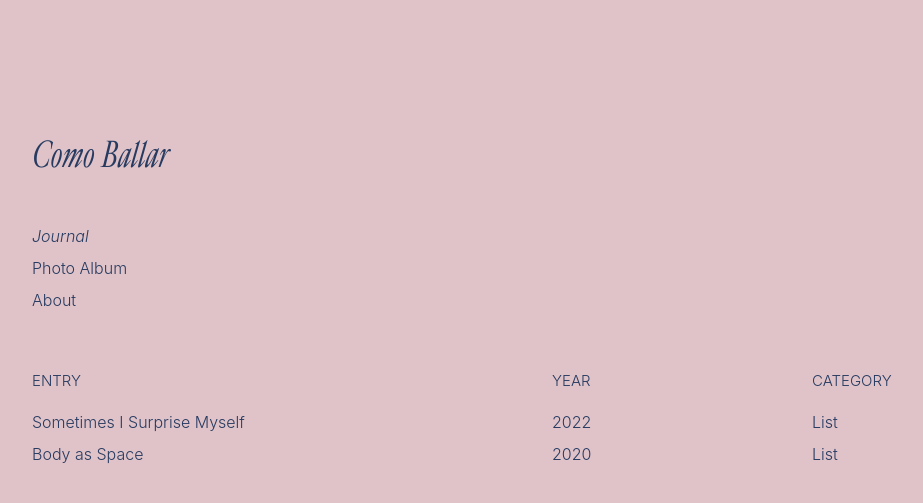
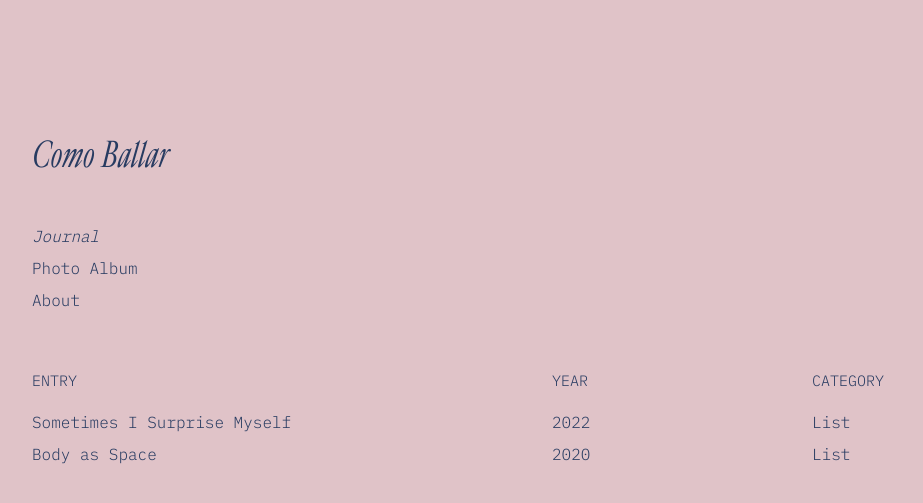
Before and after one commit to comballar/comballar.github.io, a Jekyll site: the page built from journal.html, in a window 1280 px wide. Shown: the top 503 px of the page, without its empty margins (88-1011 px from the left). Built offline with Jekyll 4.4.1, drawn with Linux system fonts in a browser that asks for light colours.

Commit message:
Update base.scss

```diff
--- a/_sass/base.scss
+++ b/_sass/base.scss
@@ -2,8 +2,8 @@
 $on-laptop:         800px !default;
 
 // typography
-@import url('https://fonts.googleapis.com/css2?family=IBM+Plex+Mono:ital,wght@0,300;1,300&display=swap');
-$font__family:      'Inter', sans-serif;
+@import url('https://fonts.googleapis.com/css2?family=IBM+Plex+Mono:wght@300&display=swap');
+$font__family:      'IBM Plex Mono', sans-serif;
 $font__size:        16px;
 $font__weight:      300;
 $font__line-height: 2;
```
